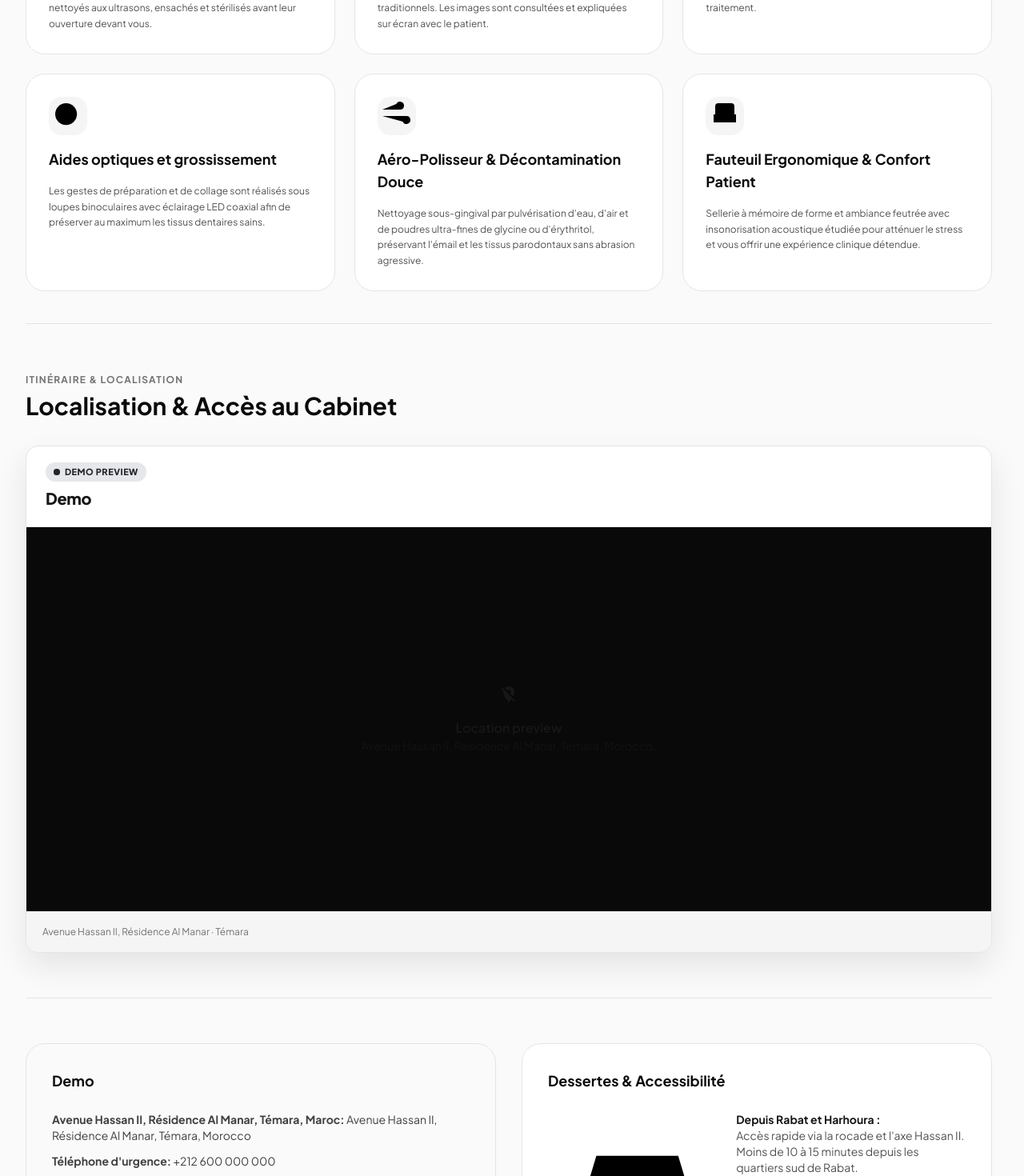
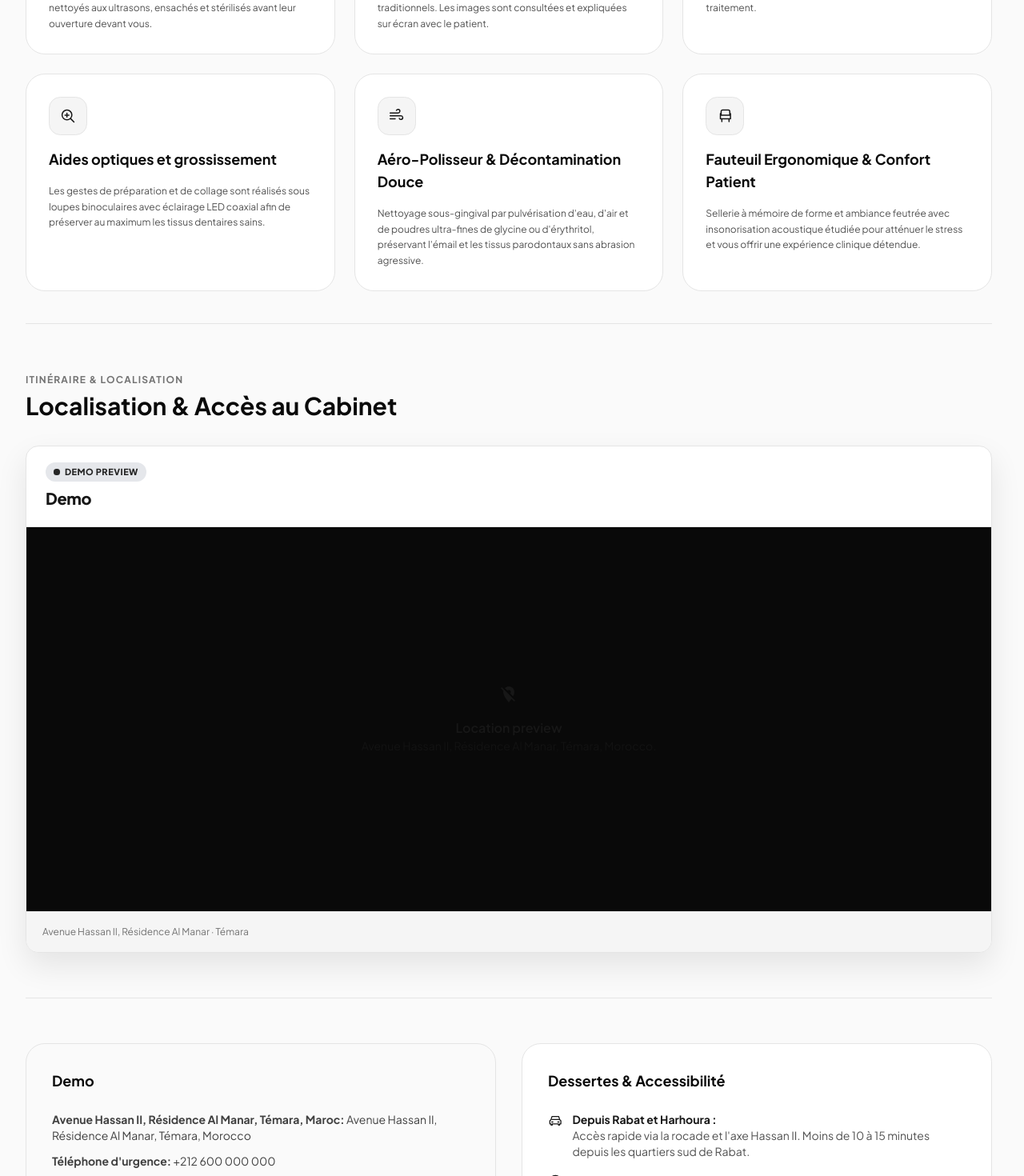
Before and after one commit to marvenpiadri/DrDali, an Angular app: page /clinic in a window 1280 px wide. Shown: the part 1980-3450 px from the top of the page at 80% size. Built offline with nearby package versions, Linux system fonts and the light colour scheme; a web font is replaced by a local one.

Commit message:
Style consistent clinic line icons

```diff
--- a/src/app/pages/clinic/clinic.css
+++ b/src/app/pages/clinic/clinic.css
@@ -14,3 +14,39 @@
 .equipment-card:hover {
   transform: translateY(-2px);
 }
+
+
+/* Consistent, restrained line icons for the clinic presentation */
+.equipment-card > div:first-child {
+  width: 3rem;
+  height: 3rem;
+  display: grid;
+  place-items: center;
+  border: 1px solid var(--border-subtle);
+  background: var(--surface-raised);
+  color: var(--text-primary);
+  border-radius: .9rem;
+}
+
+.clinic-icon-svg {
+  width: 1.35rem;
+  height: 1.35rem;
+  fill: none;
+  stroke: currentColor;
+  stroke-width: 1.65;
+  stroke-linecap: round;
+  stroke-linejoin: round;
+}
+
+.clinic-access-icon {
+  width: 1.15rem;
+  height: 1.15rem;
+  flex: 0 0 1.15rem;
+  margin-top: .15rem;
+  color: var(--text-primary);
+  fill: none;
+  stroke: currentColor;
+  stroke-width: 1.7;
+  stroke-linecap: round;
+  stroke-linejoin: round;
+}
```
